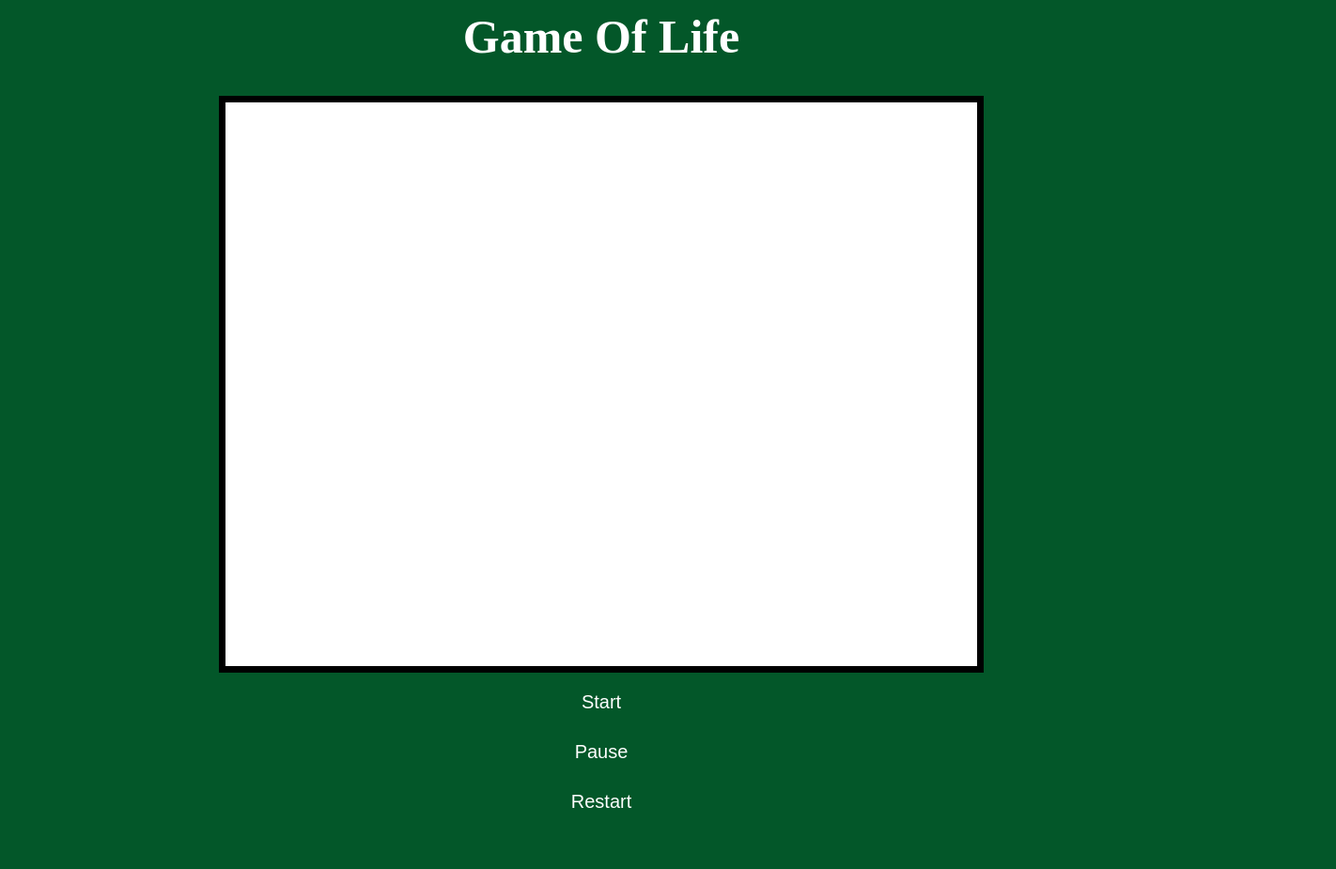
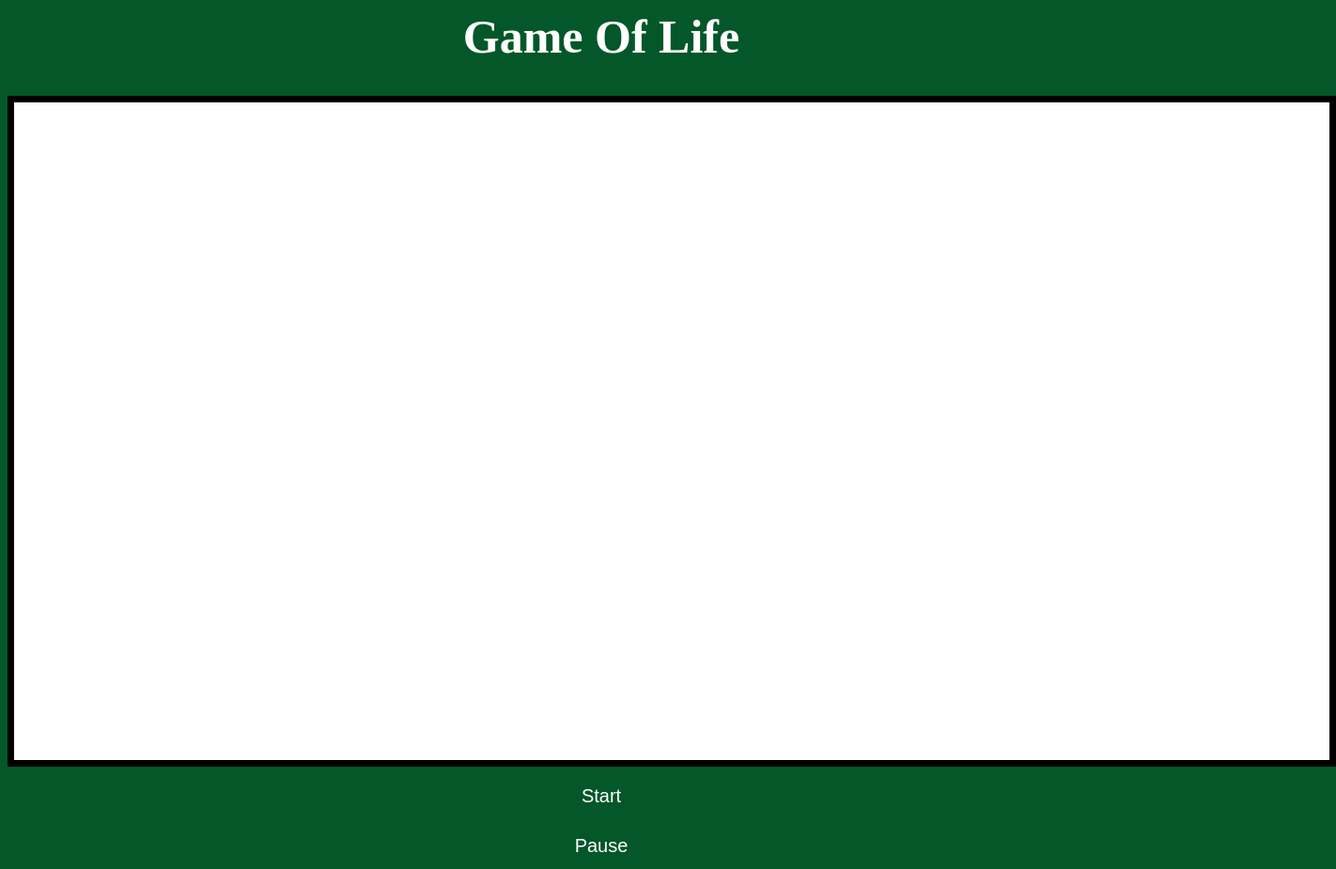
Before and after one commit to Zinho01/Game-of-Life, a plain HTML site: page Start/index.html in a window 1280 px wide. Shown: the top 925 px of the page at 94% size, 1422 px wide, since content can reach past the window. Before the commit the page ends 885 px from the top, so only its background shows below. Drawn offline with Linux system fonts and the light colour scheme.

Commit message:
small fix

```diff
--- a/Start/style.css
+++ b/Start/style.css
@@ -14,8 +14,8 @@ canvas {
     margin-left: auto;
     margin-right: auto;
     display: block;
-    width: 800px;
-    height: 600px;
+    width:1400px;
+    height: 700px;
     border: 7px solid black;
 }
 
```
